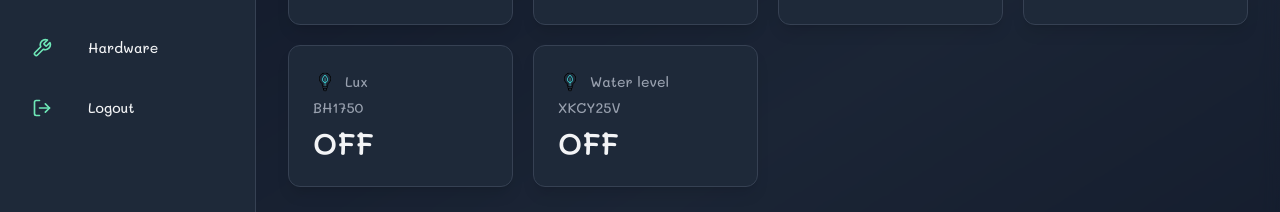
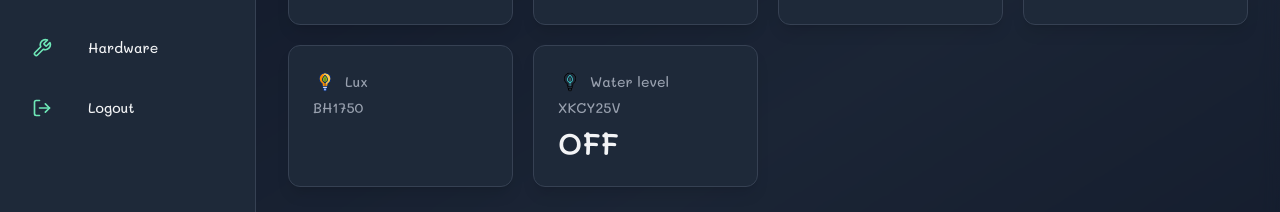
Before and after one commit to toptammasorn/my-plant, a React (Vite) app in the folder my-plant-webapp/: page /dashboard in a window 1280 px wide. Shown: the part 186-398 px from the top of the page. Built offline with nearby package versions, Linux system fonts and the light colour scheme; no server answers; the database is empty; sample sign-in values are in the browser's storage; a web font is replaced by a local one.

Commit message:
feat(Dashboard): display lux on card in dashboard page

```diff
--- a/my-plant-webapp/src/pages/DashboardPage.jsx
+++ b/my-plant-webapp/src/pages/DashboardPage.jsx
@@ -52,7 +52,7 @@ const Dashboard = () => {
   // DS18B20-in
   const dsTemp2Ref = ref(database, "sensors/ds18b20-in/temperature");
   // BH1750
-  const luxRef = ref(database, "sensors/lux");
+  const luxRef = ref(database, "sensors/bh1750/lux");
   // XKC-Y25-V
   const waterLevelRef = ref(database, "sensors/waterLevel");
 
@@ -81,6 +81,12 @@ const Dashboard = () => {
     onValue(dht22HumidRef, (snapshot) => {
       console.log("dht22Humid:", snapshot.val());
       setDht22Humid(snapshot.val());
+    });
+
+    // BH1750
+    onValue(luxRef, (snapshot) => {
+      console.log("lux:", snapshot.val());
+      setLux(snapshot.val());
     });
   }, []);
 
@@ -132,10 +138,10 @@ const Dashboard = () => {
           <CardParameter
             name="Lux"
             device="BH1750"
-            gif={light == "OFF" ? lightoff : lighton}
+            gif={lux <= 20 ? lighton : lightoff}
             icon={Sun}
-            value={light}
-            color="text-gray-100"
+            value={lux}
+            color={lux <= 20 ? "text-orange-600" : "text-gray-100"}
           />
           <CardParameter
             name="Water level"
```
